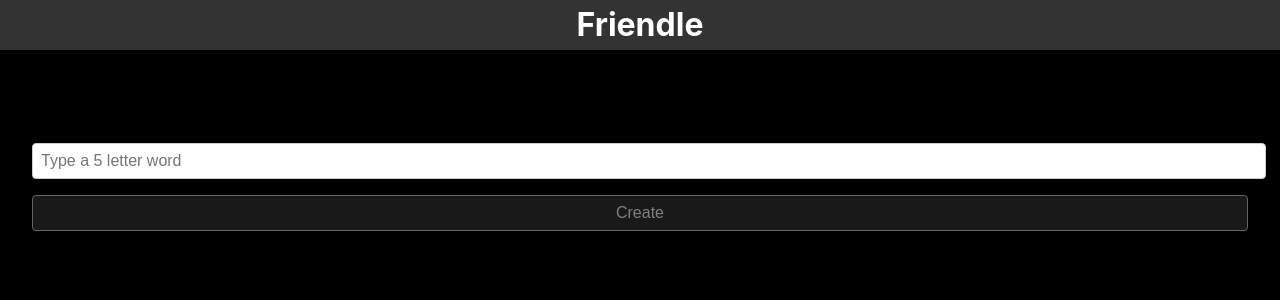
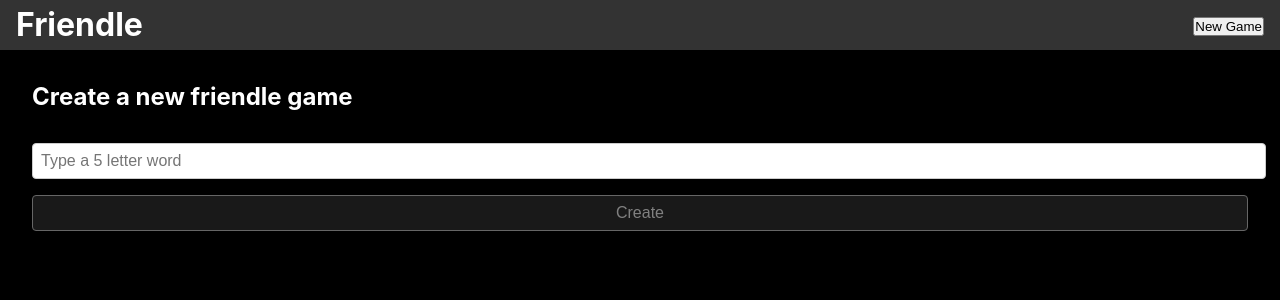
Before and after one commit to jdriscoll98/Friendle, a React (Create React App) app: page / in a window 1280 px wide. Shown: the top 300 px of the page. Built offline with nearby package versions, Linux system fonts and the light colour scheme.

Commit message:
almost working

```diff
--- a/src/App.css
+++ b/src/App.css
@@ -24,6 +24,16 @@ html,
   text-align: center;
   line-height: 50px;
   color: white;
+  display: flex;
+  justify-content: space-between;
+  padding: 0 1rem;
+}
+
+.app-bar-buttons {
+  display: flex;
+  justify-content: space-between;
+  align-items: center;
+  height: 100%;
 }
 
 /* App body */
@@ -49,6 +59,7 @@ html,
   font-size: 1.5rem;
   font-weight: bold;
   margin-bottom: 1rem;
+  color: white;
 }
 
 
@@ -98,5 +109,14 @@ html,
   color: white;
   text-align: center;
   line-height: 50px;
+  font-size: 2rem;
+  font-weight: bold;
+}
 
+.box.green {
+  background-color: green;
 }
+
+.box.yellow {
+  background-color: rgb(197, 197, 0);
+}
--- a/src/App.js
+++ b/src/App.js
@@ -1,4 +1,4 @@
-import { BrowserRouter, Routes, Route } from "react-router-dom";
+import { BrowserRouter, Routes, Route, Link } from "react-router-dom";
 import { useState, useRef } from "react";
 import Keyboard from "react-simple-keyboard";
 import "react-simple-keyboard/build/css/index.css";
@@ -10,6 +10,7 @@ function App() {
   const keyboard = useRef();
   const [guesses, setGuesses] = useState([]);
   const [currentGuess, setCurrentGuess] = useState("");
+  const [gameOver, setGameOver] = useState(false);
 
   function newWordIsValid() {
     return newWordValue?.length === 5;
@@ -24,7 +25,17 @@ function App() {
     window.location.href = `/game/${newGameId}`;
   }
 
+  function getAnswer() {
+    // get game id from url
+    const gameId = window.location.pathname.split("/")[2];
+    // get word from local storage
+    return localStorage.getItem(gameId);
+  }
+
   function onKeyPress(button) {
+    if (gameOver) {
+      return;
+    }
     // get the most recent guess
     // if key is backspace
     if (button === "{bksp}") {
@@ -35,6 +46,11 @@ function App() {
       if (currentGuess.length === 5) {
         setGuesses([...guesses, currentGuess]);
         setCurrentGuess("");
+      }
+      // if they're right, alert
+      if (currentGuess === getAnswer()) {
+        alert("You got it!");
+        setGameOver(true);
       }
     } else {
       // add the new character to the current guess
@@ -52,8 +68,6 @@ function App() {
     for (let i = 0; i < 6; i++) {
       // for each column
       for (let j = 0; j < 5; j++) {
-        // if the current row and column is in the guesses array
-        // return the letter
         if (i === currentGuessRow) {
           board.push(
             <div className="box" key={`${i}-${j}-box`}>{`${
@@ -62,9 +76,10 @@ function App() {
           );
         } else {
           board.push(
-            <div className="box" key={`${i}-${j}-box`}>{`${
-              guesses[i] ? guesses[i][j] ?? "" : ""
-            }`}</div>
+            <div
+              className={`box ${getPreviousGuessStyle(guesses[i], j)}`}
+              key={`${i}-${j}-box`}
+            >{`${guesses[i] ? guesses[i][j] ?? "" : ""}`}</div>
           );
         }
       }
@@ -72,15 +87,38 @@ function App() {
     return board;
   }
 
+  function getPreviousGuessStyle(guess, letterIndex) {
+    if (!guess) {
+      return;
+    }
+
+    const word = getAnswer();
+
+    console.log(word, guess);
+
+    if (word[letterIndex] === guess[letterIndex]) {
+      return "green";
+    } else if (word.includes(guess[letterIndex])) {
+      return "yellow";
+    } else {
+      return "";
+    }
+  }
+
   return (
+    <BrowserRouter>
       <div className="App">
         {/* App bar */}
         <div className="app-bar">
           <h1>Friendle</h1>
+          <div className="app-bar-buttons">
+            <Link to="/">
+              <button>New Game</button>
+            </Link>
+          </div>
         </div>
         {/* Body */}
         <div className="app-body">
-        <BrowserRouter>
           <Routes>
             <Route
               path="/"
@@ -140,9 +178,9 @@ function App() {
               }
             ></Route>
           </Routes>
-        </BrowserRouter>
         </div>
       </div>
+    </BrowserRouter>
   );
 }
 
```
Lines whose indentation alone changed are shown as unchanged.
